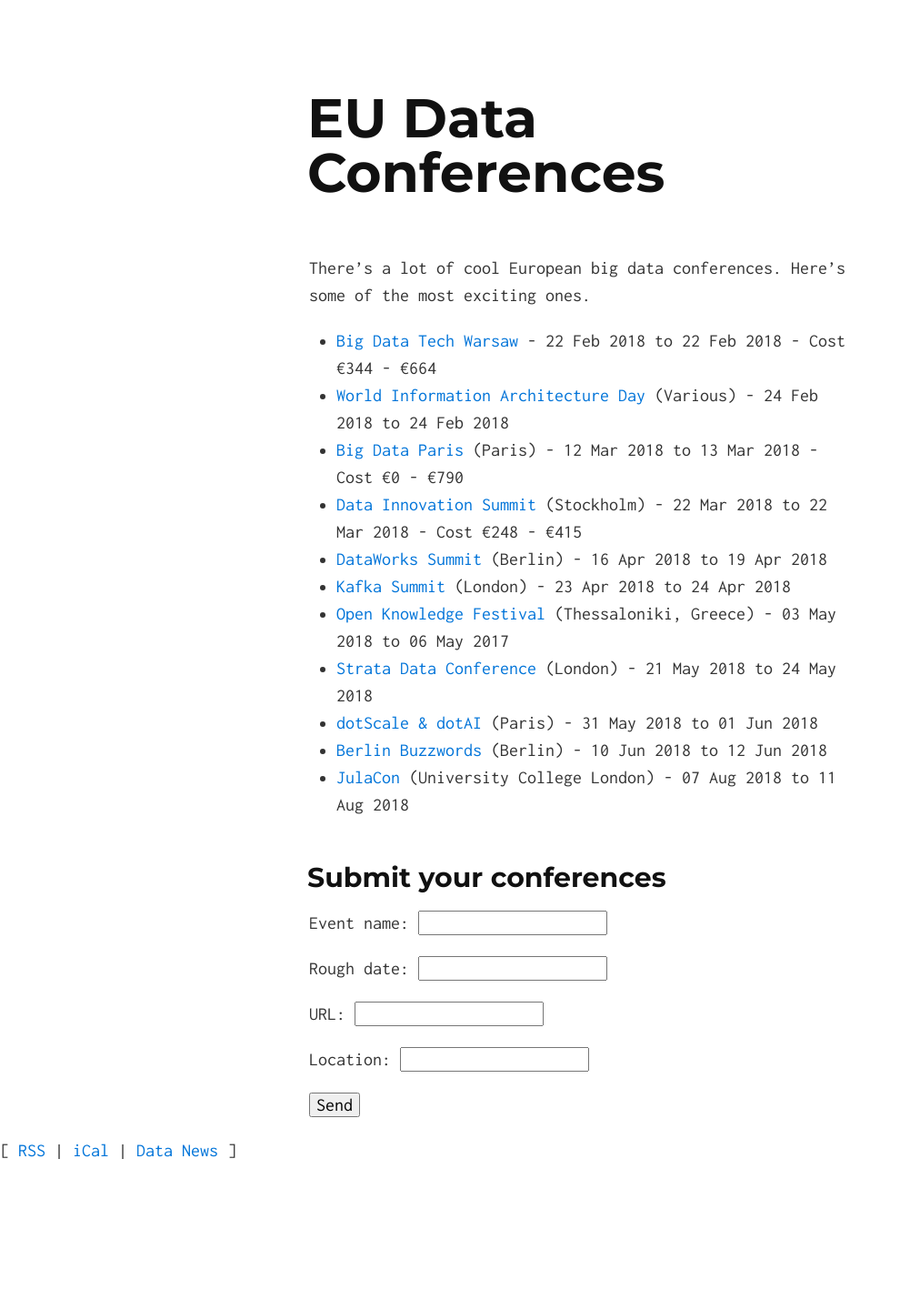
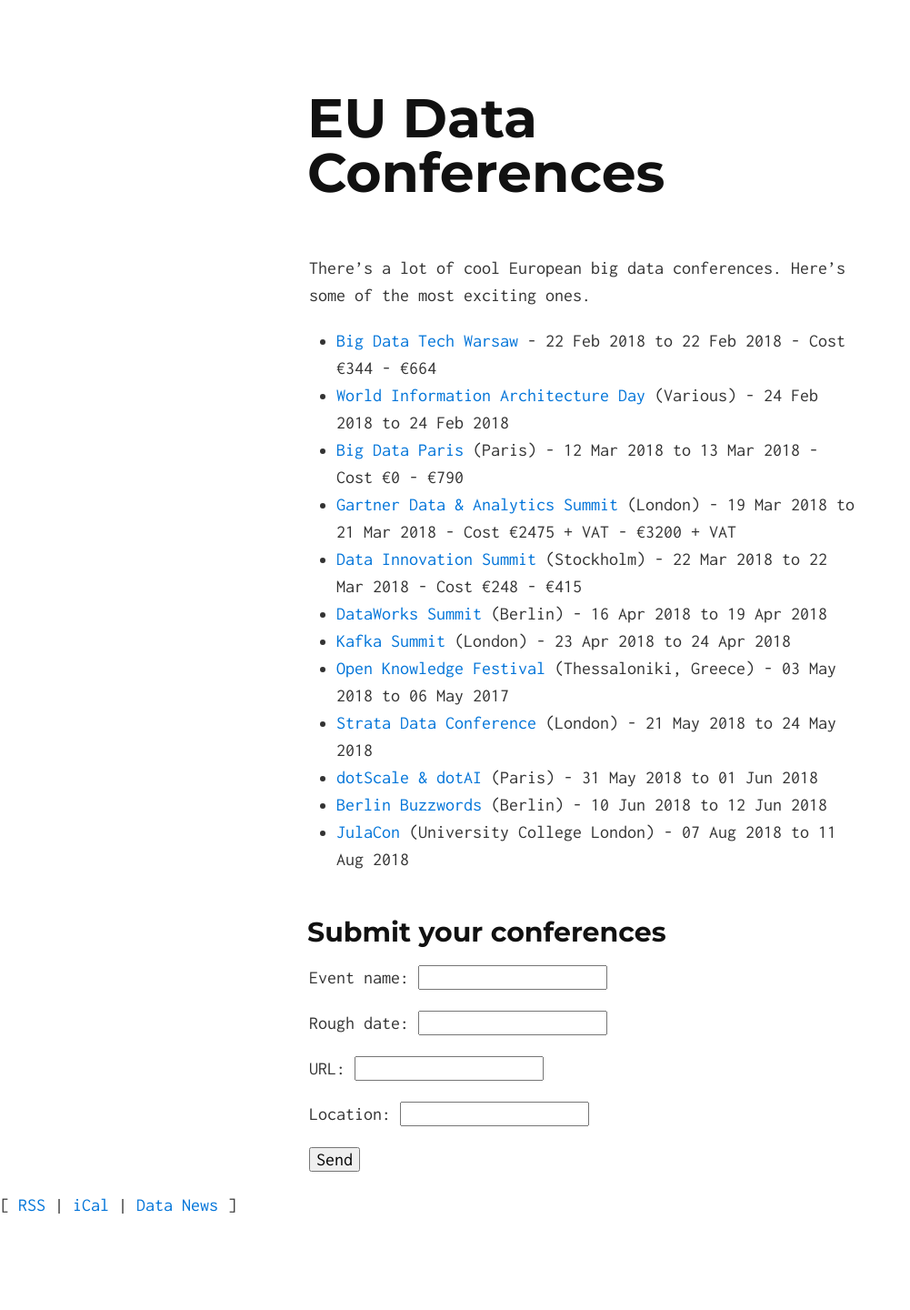
Before and after one commit to eudataconf/eudataconf, a Jekyll site: the page built from index.md, in a window 1280 px wide. Shown: the whole page at 91% size, without its empty margins (0-1001 px from the left). Built offline with Jekyll 4.4.1, drawn with Linux system fonts in a browser that asks for light colours; before the commit the page ends 1380 px from its top, so only the background shows below that.

Commit message:
add Gartner Data Analytics Summit

```diff
--- a/_data/conferences.yml
+++ b/_data/conferences.yml
@@ -22,6 +22,15 @@
   location: Paris
   mincost: €0
   maxcost: €790
+- name: Gartner Data & Analytics Summit
+  roughdate: 19-21 March 2018
+  uid: 32
+  uri: https://www.gartner.com/events/emea/data-analytics
+  startdate: 2018-03-19
+  enddate: 2018-03-21
+  location: London
+  mincost: €2475 + VAT
+  maxcost: €3200 + VAT
 - name: Data Innovation Summit
   roughdate: 22 March 2018
   uid: 23
```
